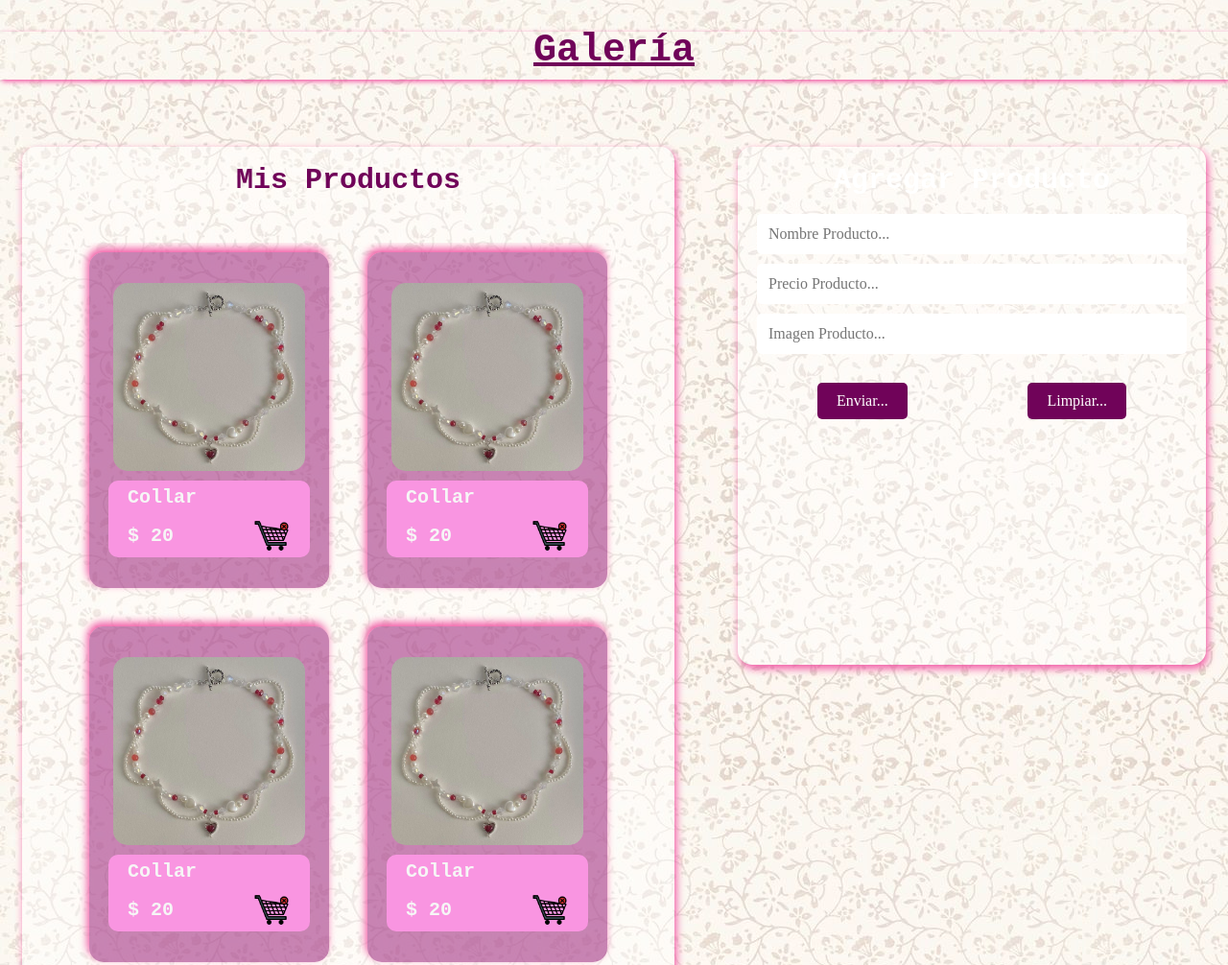
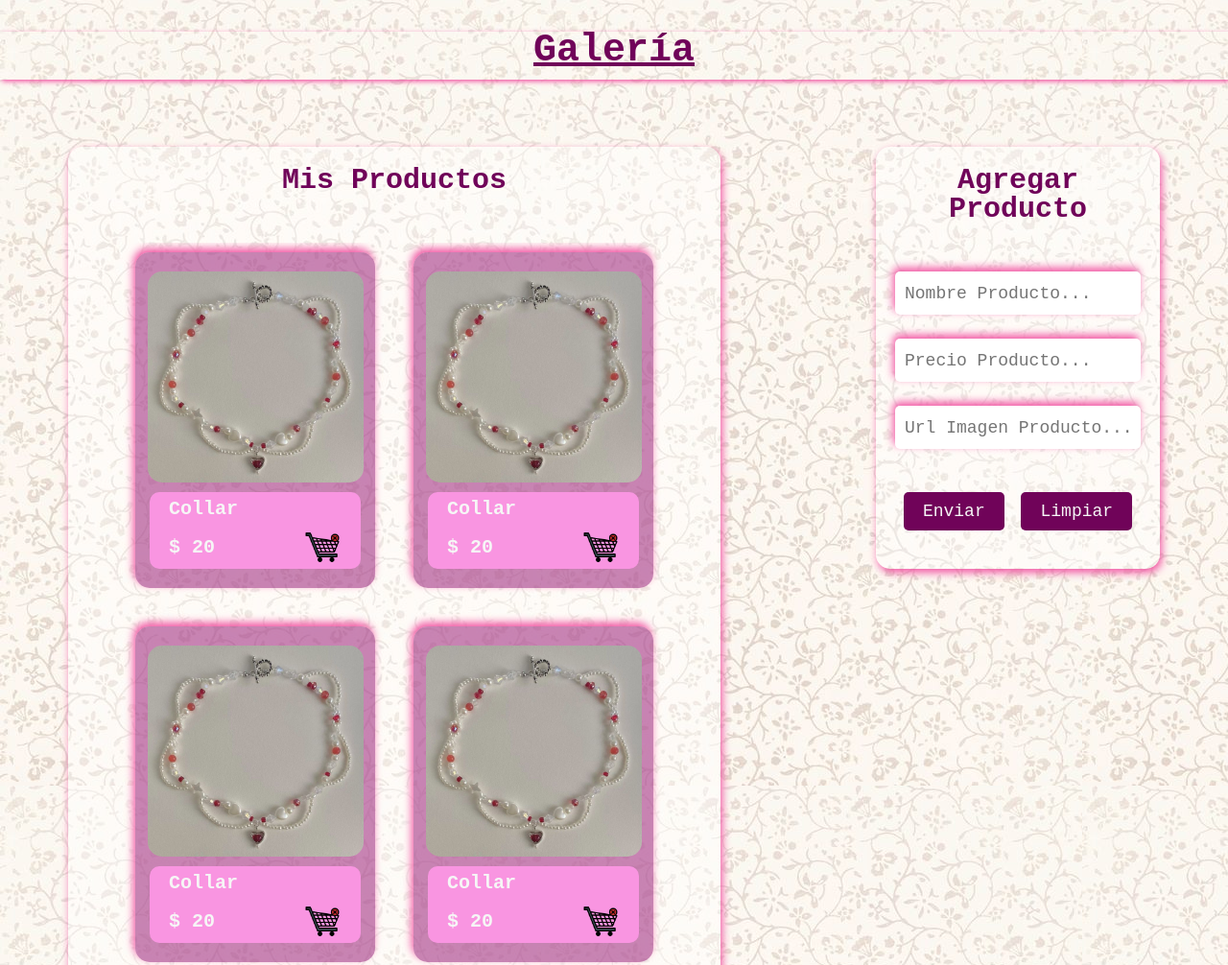
Before and after one commit to BivianaAgudelo/MandalassGemsStore, a plain HTML site: page index.html in a window 1280 px wide. Shown: the part 2461-3467 px from the top of the page at 96% size. Drawn offline with Linux system fonts and the light colour scheme; a web font is replaced by a local one.

Commit message:
Se agregan estilos al formulario

```diff
--- a/css/formulario-style.css
+++ b/css/formulario-style.css
@@ -22,17 +22,23 @@
 }
 
 
+:root {
+    /* Blanco */
+    --color-blanco: #F6F6F6;
+    /* Rosa intenso */
+    --color-rosa-intenso: #F157A4;
+    /* Púrpura claro */
+    --color-magenta-profundo: #700359;
+}
 
 .agregar_producto {
-    width: 35%; /* Ajuste de ancho para mejor distribución */
-    /* background-color: blueviolet; */
+    width: 20%; /* Ajuste de ancho para mejor distribución */
+    height: 400px;
     padding: 20px;
     border-radius: 15px;
-    box-shadow: 0 4px 8px rgba(0, 0, 0, 0.1);
     display: flex;
     flex-direction: column;
     align-items: center;
-    /* background-image: url('../img/fondo.jpg'); */
     box-shadow: 2px 4px 8px var(--color-rosa-intenso);
     background-color: rgba(255, 255, 255, 0.4);
     max-height: 500px;
@@ -42,23 +48,27 @@
     font-family: 'Xanh Mono', monospace;
     font-size: 30px;
     font-weight: bold;
-    color: white;
-    margin-bottom: 20px;
+    color: var(--color-magenta-profundo);
+    margin-bottom: 50px;
     text-align: center;
+    justify-content: center;
+    align-items: center;
 }
 
 .form_container_galeria {
     display: flex;
     flex-direction: column;
-    gap: 10px;
+    gap: 25px;
     width: 100%;
 }
 
 .form_container_galeria input {
     padding: 10px;
-    border: 2px solid #fff;
     border-radius: 5px;
-    font-size: 16px;
+    font-size: 18px;
+    height: 25px;
+    font-family: 'Xanh Mono', monospace;
+    box-shadow: -2px -4px 8px var(--color-rosa-intenso);
 }
 
 .button_container_galeria {
@@ -71,12 +81,16 @@
     padding: 10px 20px;
     border: none;
     border-radius: 5px;
-    background-color: rgb(112, 3, 89);
-    color: white;
-    font-size: 16px;
+    background-color: var(--color-magenta-profundo);
+    color: var(--color-blanco);
+    font-size: 18px;
     cursor: pointer;
+    height: 40px;
+    font-family: 'Xanh Mono', monospace;
+    transition: all 500ms;
 }
 
 .button_submit:hover {
-    background-color: rgb(140, 3, 112);
+    background-color: var(--color-rosa-intenso);
+    transform: scale(1.30);
 }
--- a/css/galeria-style.css
+++ b/css/galeria-style.css
@@ -102,10 +102,12 @@
     flex-direction: column;
     justify-content: center;
     align-items: center;
+    overflow: hidden; /* Asegura que el contenido no se desborde */
+    text-align: center; /* Centra el contenido */
 }
 
 .img_container {
-    width: 80%;
+    width: 90%;
     height: auto;
     overflow: hidden;
     /* Para asegurarse de que la imagen se recorte si es necesario */
@@ -118,13 +120,13 @@
 
 .img_container img {
     width: 100%;
-    height: 100%;
+    height: auto;
     object-fit: cover;
     /* Recorte de imagen si es necesario para llenar el contenedor */
 }
 
 .card_container_info {
-    width: calc(100% - 40px);
+    width: calc(100% - 30px);
     /* Ajuste para compensar el padding */
     display: flex;
     color: var(--color-blanco);
--- a/index.html
+++ b/index.html
@@ -284,11 +284,11 @@
                 <form class="form_container_galeria" data-form>
                     <input data-name placeholder="Nombre Producto..." type="text">
                     <input data-price placeholder="Precio Producto..." type="text">
-                    <input data-image placeholder="Imagen Producto..." type="text">
+                    <input data-image placeholder="Url Imagen Producto..." type="text">
 
                     <div class="button_container_galeria">
-                        <button type="submit" class="button_submit" id="button">Enviar...</button>
-                        <button type="submit" class="button_submit" id="button">Limpiar...</button>
+                        <button type="submit" class="button_submit" id="button">Enviar</button>
+                        <button type="submit" class="button_submit" id="button">Limpiar</button>
                     </div>
                 </form>
             </section>
```
